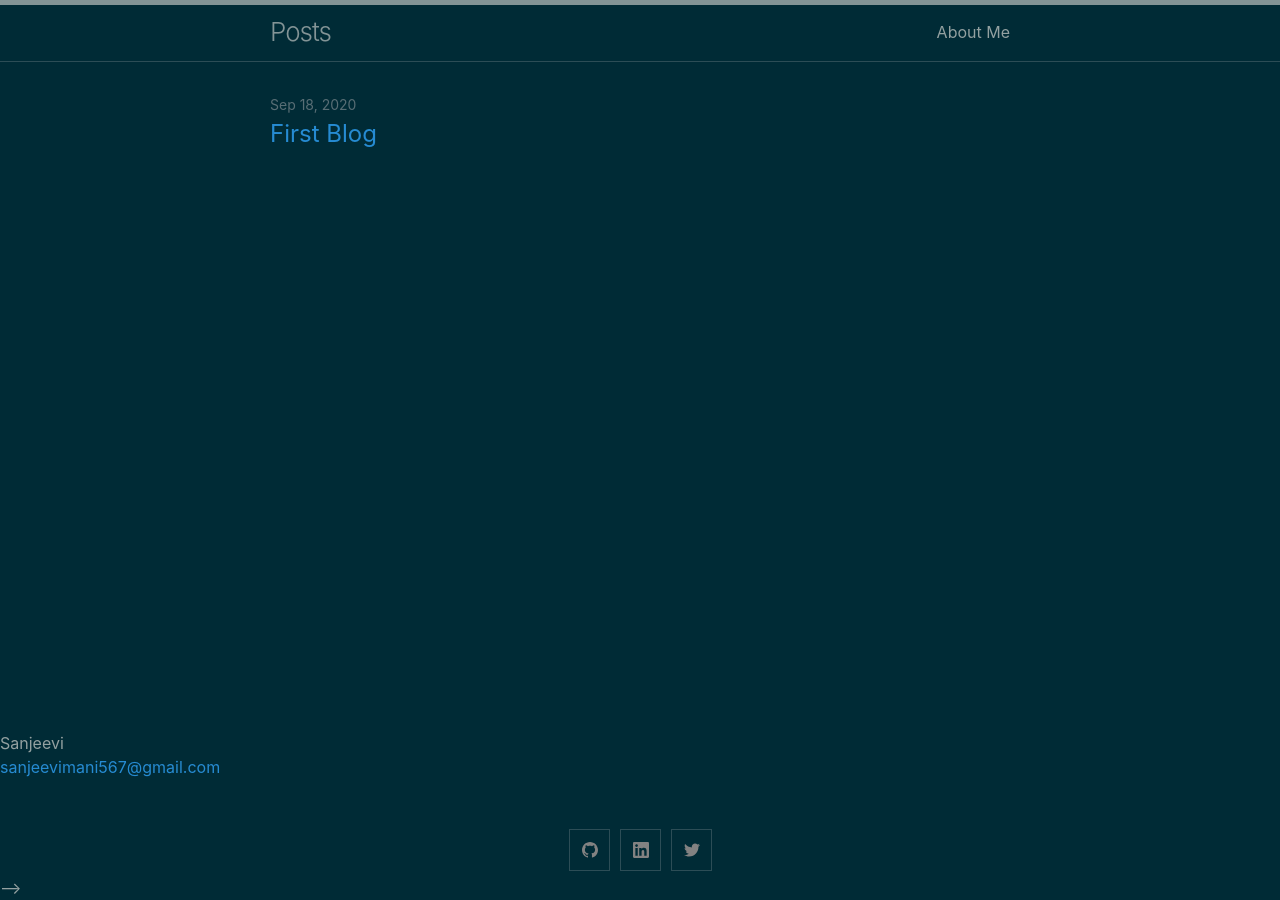
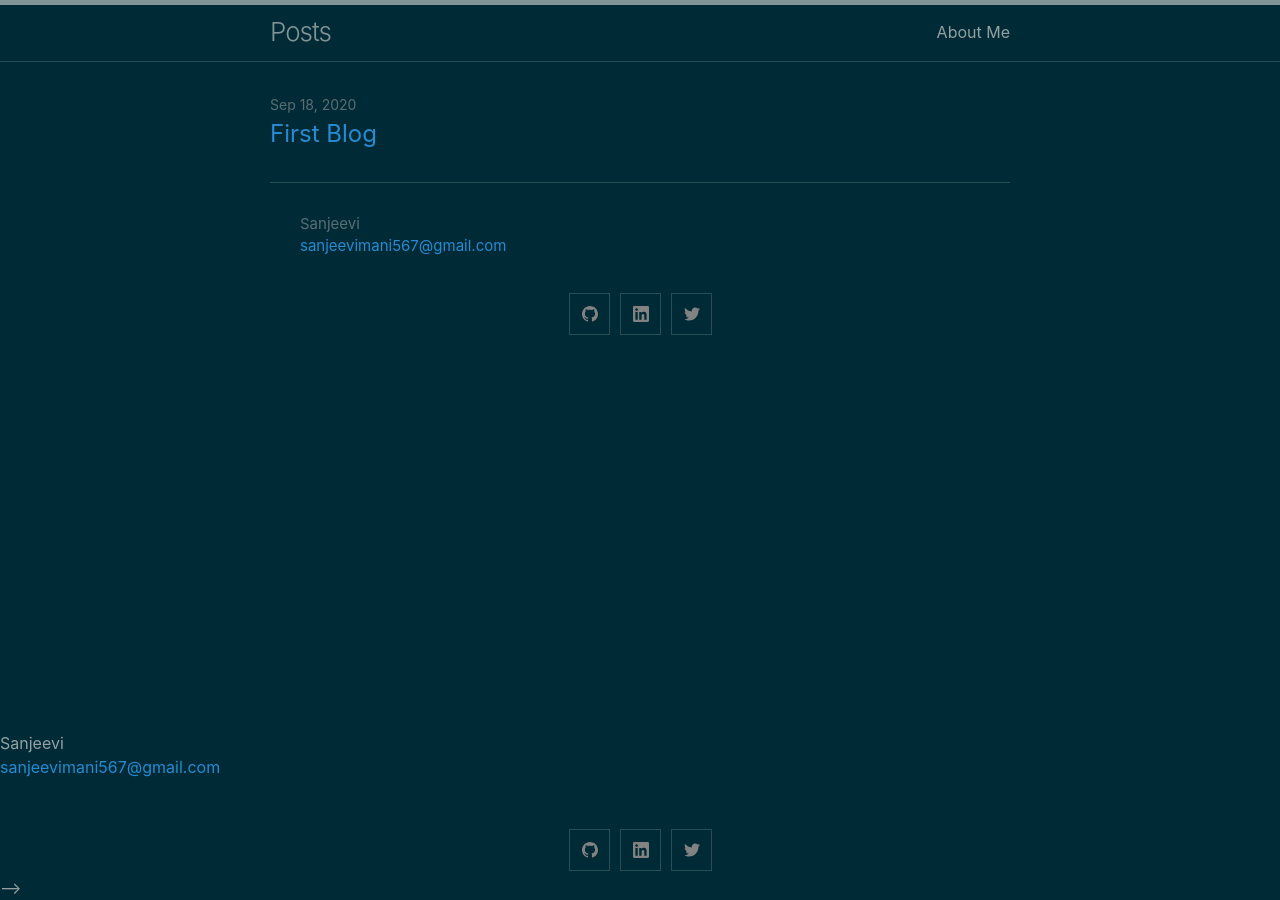
Before and after one commit to Sanjuvi/sanjeevi, a Jekyll site: the page built from index.md, in a window 1280 px wide. Built offline with Jekyll 4.4.1, drawn with Linux system fonts in a browser that asks for light colours.

Commit message:
Update home.html

```diff
--- a/_layouts/home.html
+++ b/_layouts/home.html
@@ -59,3 +59,6 @@ layout: default
   {%- endif -%}
 
 </div>
+<footer>
+   {%- include footer.html -%}
+</footer>
```
